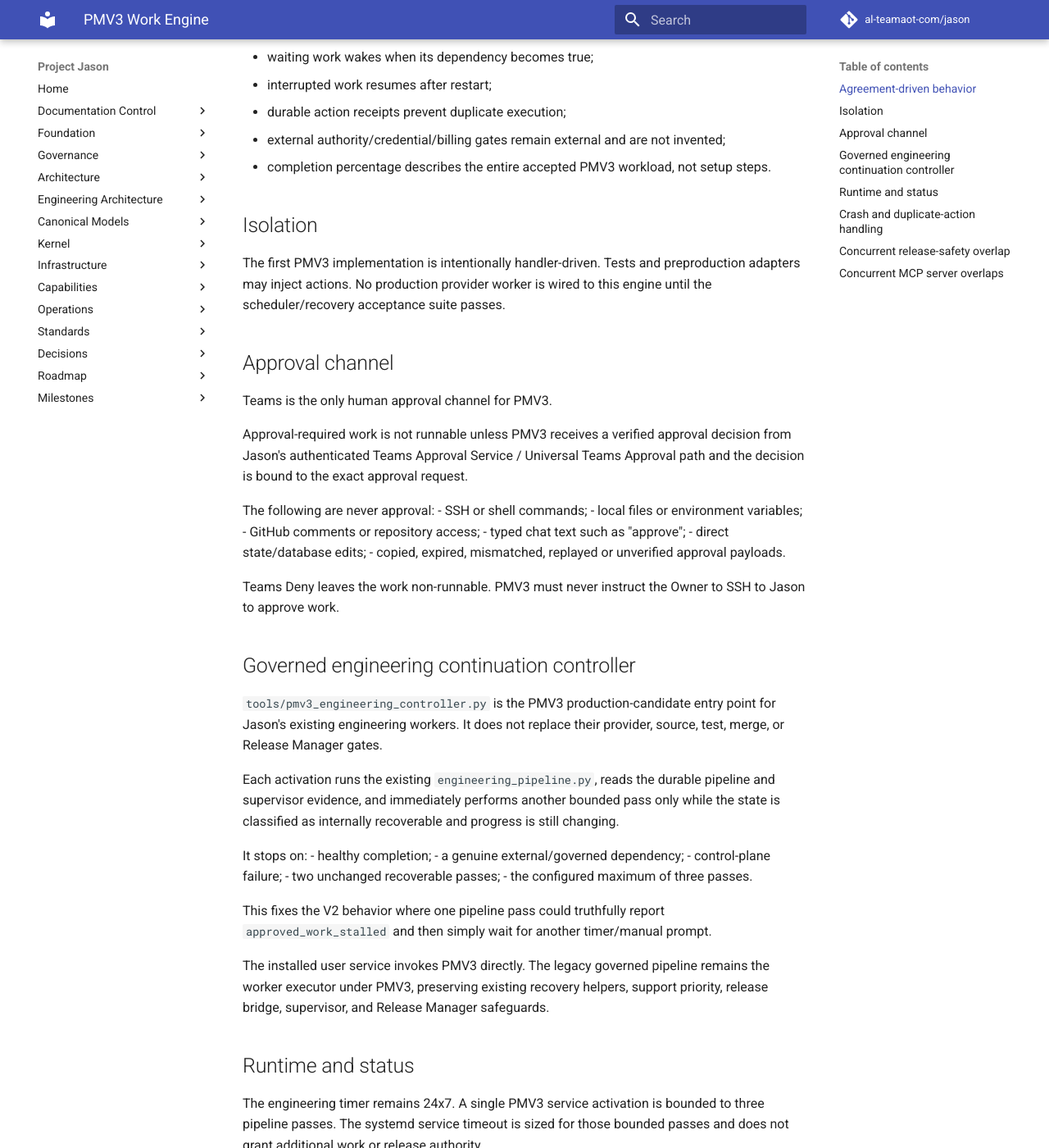
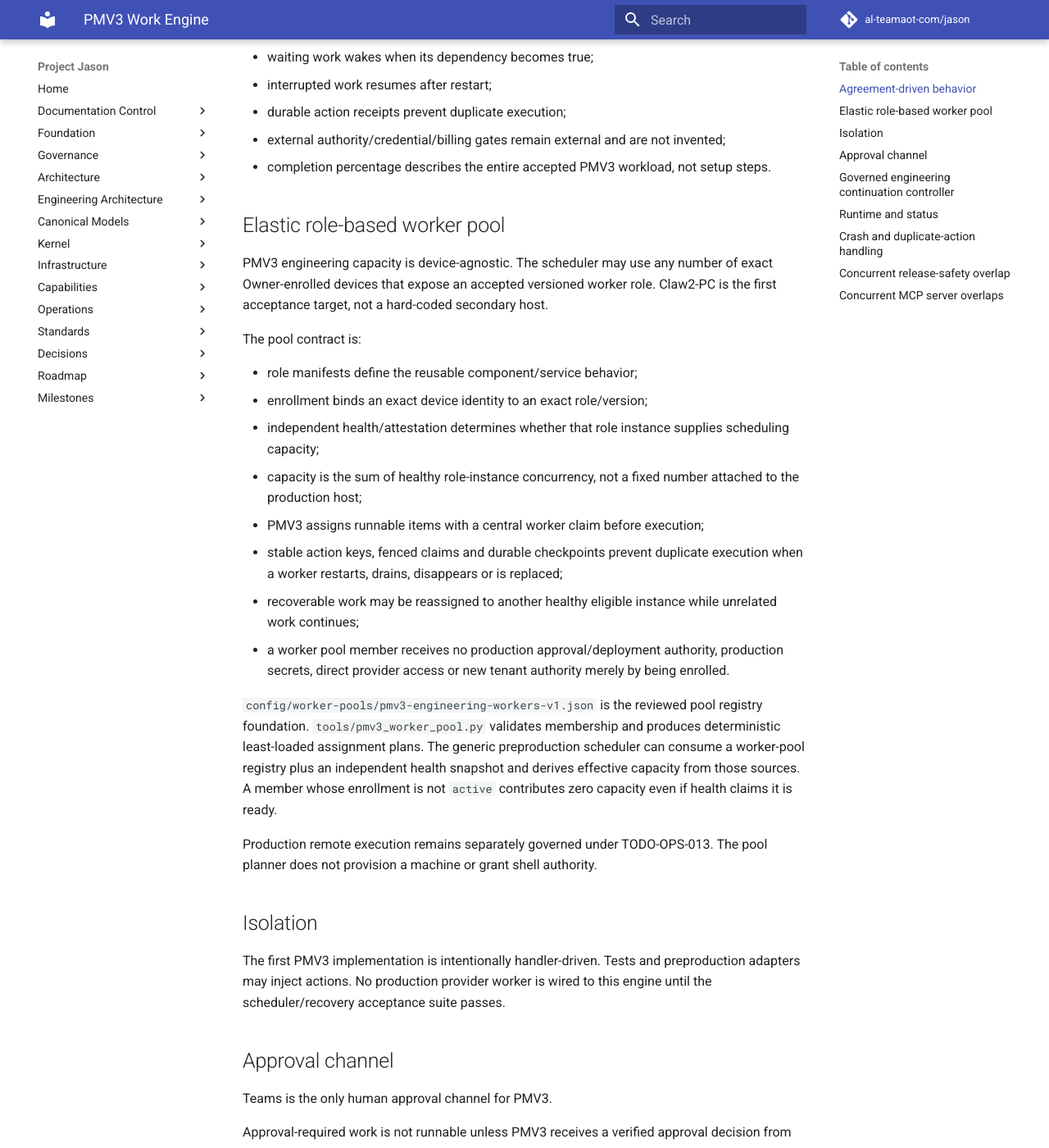
Before and after one commit to al-teamaot-com/jason, an MkDocs documentation site: the page built from docs/engineering/PMV3-Work-Engine.md, in a window 1280 px wide and 1400 px high, scrolled down 516 px. Shown: the whole window at 82% size. Built offline with MkDocs 1.6.1 and Material for MkDocs 9.7.7, drawn with Linux system fonts in a browser that asks for light colours; comment, search, counter and statistics services are not loaded.

Commit message:
Document PMV3 elastic role-based worker pool

```diff
--- a/docs/engineering/PMV3-Work-Engine.md
+++ b/docs/engineering/PMV3-Work-Engine.md
@@ -20,6 +20,40 @@
 - durable action receipts prevent duplicate execution;
 - external authority/credential/billing gates remain external and are not invented;
 - completion percentage describes the entire accepted PMV3 workload, not setup steps.
+
+## Elastic role-based worker pool
+
+PMV3 engineering capacity is device-agnostic. The scheduler may use any number
+of exact Owner-enrolled devices that expose an accepted versioned worker role.
+Claw2-PC is the first acceptance target, not a hard-coded secondary host.
+
+The pool contract is:
+
+- role manifests define the reusable component/service behavior;
+- enrollment binds an exact device identity to an exact role/version;
+- independent health/attestation determines whether that role instance supplies
+  scheduling capacity;
+- capacity is the sum of healthy role-instance concurrency, not a fixed number
+  attached to the production host;
+- PMV3 assigns runnable items with a central worker claim before execution;
+- stable action keys, fenced claims and durable checkpoints prevent duplicate
+  execution when a worker restarts, drains, disappears or is replaced;
+- recoverable work may be reassigned to another healthy eligible instance while
+  unrelated work continues;
+- a worker pool member receives no production approval/deployment authority,
+  production secrets, direct provider access or new tenant authority merely by
+  being enrolled.
+
+`config/worker-pools/pmv3-engineering-workers-v1.json` is the reviewed pool
+registry foundation. `tools/pmv3_worker_pool.py` validates membership and
+produces deterministic least-loaded assignment plans. The generic preproduction
+scheduler can consume a worker-pool registry plus an independent health snapshot
+and derives effective capacity from those sources. A member whose enrollment is
+not `active` contributes zero capacity even if health claims it is ready.
+
+Production remote execution remains separately governed under TODO-OPS-013.
+The pool planner does not provision a machine or grant shell authority.
+
 
 ## Isolation
 
```
